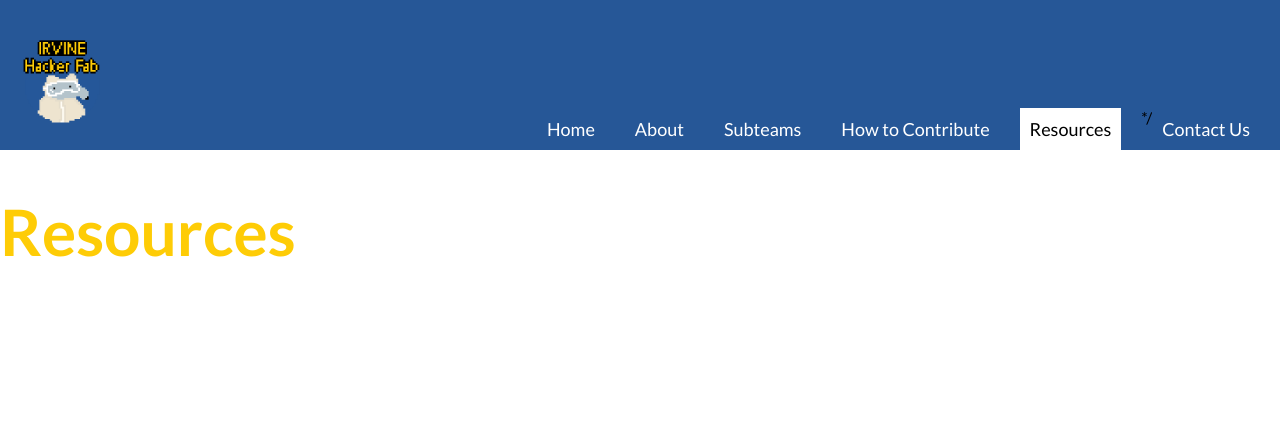
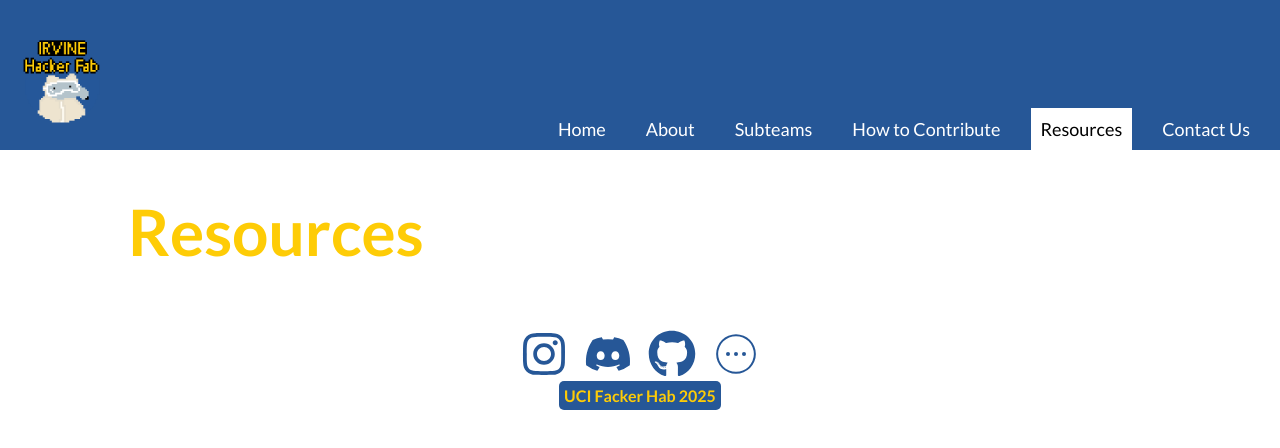
Before and after one commit to irvinehackerfab/hfab-website, a React (Vite) app: page /uci-hacker-fab-website/Resources in a window 1280 px wide. Shown: the top 448 px of the page. Built offline with nearby package versions, Linux system fonts and the light colour scheme.

Commit message:
fixed a mistake in the NavBar, Added footer to Resources and ContactPage

```diff
--- a/src/NavBar.jsx
+++ b/src/NavBar.jsx
@@ -41,7 +41,7 @@ function NavBar() {
           <Link className={listStyle("About")}to={"/About"}>About</Link>
           <Link className={listStyle("Subteams")}to={"/Subteams"}>Subteams</Link>
           <Link className={listStyle("HowtoContribute")}to={"/HowtoContribute"}>How to Contribute</Link>
-          <Link className={listStyle("Resources")}to={"/Resources"}>Resources</Link>*/
+          <Link className={listStyle("Resources")}to={"/Resources"}>Resources</Link>
           <Link className={listStyle("ContactUs")}to={"/ContactUs"}>Contact Us</Link>
 
         </ul>
--- a/src/pages/ContactPage.jsx
+++ b/src/pages/ContactPage.jsx
@@ -10,6 +10,7 @@ function ContactPage() {
   const [message, setMessage] = useState("");
   const mailLink = "irvinehackerfab@gmail.com";
   return (
+    <>
       <div className="PageContainer" style={{ background: "--var(primary-blue)" }}>
         <div className={`${styles.ContactContainer}`}>
           <div className="TextContainer" id={`${styles.contactTextContainer}`}>
@@ -43,16 +44,16 @@ function ContactPage() {
             <textarea id={`${styles.messageInput}`} value={message} onChange={(e) => setMessage(e.target.value)}>
 
             </textarea>
-          <a className = {`${styles.submitLink}`}href={`https://mail.google.com/mail/?view=cm&fs=1&to=${mailLink}&su=${subject}&body=${encodeURIComponent("Dear Hacker Fab, \n" + message + "\n\n\nFrom,\n" + firstName + " " + lastName)}`} target="_blank">SUBMIT
-
+            <a className={`${styles.submitLink}`} href={`https://mail.google.com/mail/?view=cm&fs=1&to=${mailLink}&su=${subject}&body=${encodeURIComponent("Dear Hacker Fab, \n" + message + "\n\n\nFrom,\n" + firstName + " " + lastName)}`} target="_blank">SUBMIT
             </a>
 
           </div>
           <img src={contact_page_image} alt="discord information" />
         </div>
 
-
       </div>
+      <Footer></Footer>
+    </>
   );
 }
 
--- a/src/pages/Resources.jsx
+++ b/src/pages/Resources.jsx
@@ -1,10 +1,17 @@
 import React from "react";
-
+import Footer from "../Footer";
 function Resources() {
   return (
-    <div>
-      <h1>Resources</h1>
-    </div>
+    <>
+      <div className="PageContainer">
+        <div className="TextContainer">
+          <h1>Resources</h1>
+        </div>
+
+      </div>
+      <Footer></Footer>
+    </>
+
   );
 }
 
```
Lines whose indentation alone changed are shown as unchanged.
